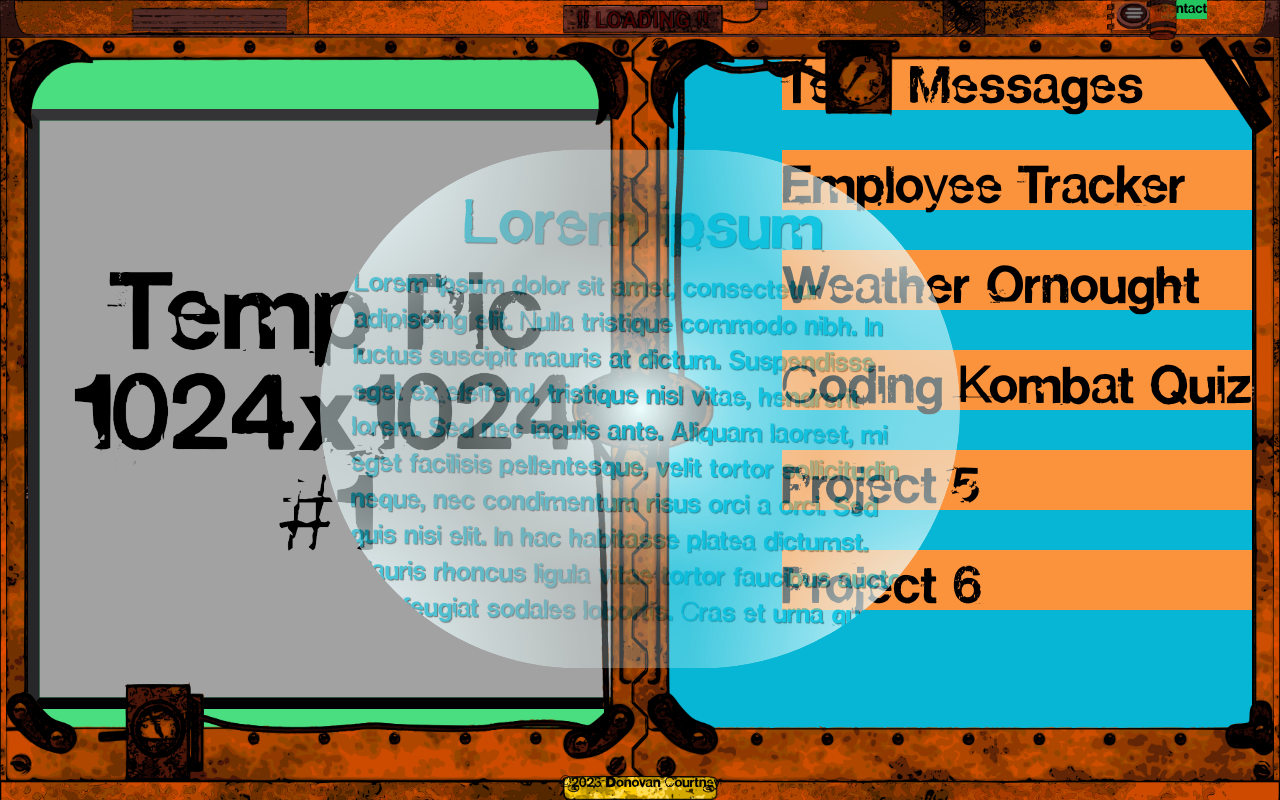
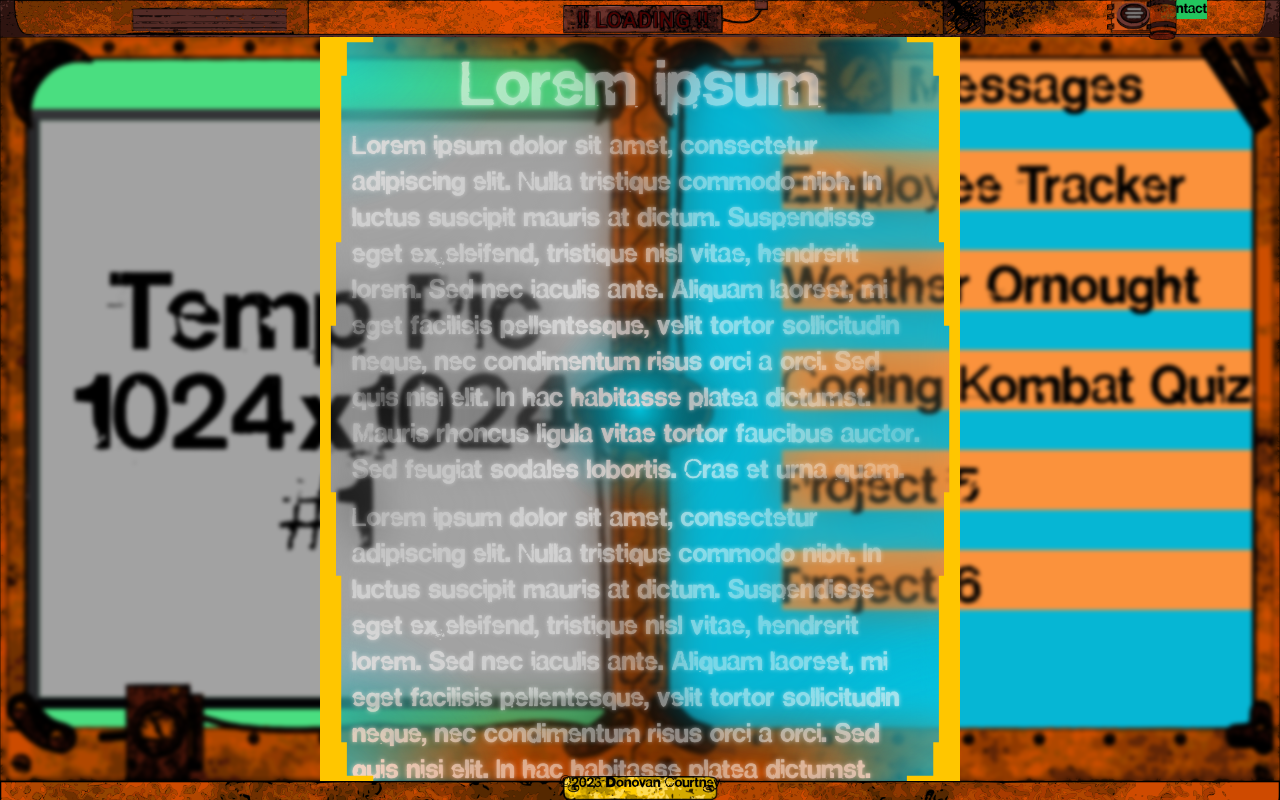
Before and after one commit to decourtney/react-portfolio, a React (Create React App) app: page /projects in a window 1280 px wide. Both pictures are taken after a click on the item "Tech Messages". Built offline with nearby package versions, Linux system fonts and the light colour scheme.

Commit message:
Details popup works

```diff
--- /dev/null
+++ b/src/components/Projects/Project.tsx
@@ -0,0 +1,61 @@
+import React, { useState, useEffect } from "react";
+import { Link, useLocation } from "react-router-dom";
+import { motion, stagger, useAnimation, useAnimate } from "framer-motion";
+
+
+const detailsVariants = {
+  open: {
+    scale: 1,
+  },
+  close: {
+    scale: 0,
+    // opacity: 0
+  },
+};
+
+const ProjectDetails = () => {
+  // const [isDetails, setIsDetails] = useState(false);
+
+  return (
+    <>
+      {/* <div className="absolute w-screen h-screen top-1/2 left-0 -translate-y-[50%] -translate-x-[50%] backdrop-blur-[2px]" /> */}
+      <div className="absolute top-1/2 left-0 w-fit h-fit max-h-screen transform -translate-y-[50%] -translate-x-[50%]">
+        <motion.div
+          className="relative"
+          initial="close"
+          animate="open"
+          variants={detailsVariants}
+          exit="close"
+          layout
+        >
+          <div className="details-border absolute w-full h-full z-10 pointer-events-none" />
+          <div className="details-lighting flex-col w-full max-h-screen p-[5%] text-[#ffffff] overflow-auto scrollbar-hide">
+            <h1 className="text-center text-7xl pb-[2%]">Lorem ipsum</h1>
+            <p className="text-3xl pb-[2%]">
+              Lorem ipsum dolor sit amet, consectetur adipiscing elit. Nulla
+              tristique commodo nibh. In luctus suscipit mauris at dictum.
+              Suspendisse eget ex eleifend, tristique nisl vitae, hendrerit
+              lorem. Sed nec iaculis ante. Aliquam laoreet, mi eget facilisis
+              pellentesque, velit tortor sollicitudin neque, nec condimentum
+              risus orci a orci. Sed quis nisi elit. In hac habitasse platea
+              dictumst. Mauris rhoncus ligula vitae tortor faucibus auctor. Sed
+              feugiat sodales lobortis. Cras et urna quam.
+            </p>
+            <p className="text-3xl pb-[2%]">
+              Lorem ipsum dolor sit amet, consectetur adipiscing elit. Nulla
+              tristique commodo nibh. In luctus suscipit mauris at dictum.
+              Suspendisse eget ex eleifend, tristique nisl vitae, hendrerit
+              lorem. Sed nec iaculis ante. Aliquam laoreet, mi eget facilisis
+              pellentesque, velit tortor sollicitudin neque, nec condimentum
+              risus orci a orci. Sed quis nisi elit. In hac habitasse platea
+              dictumst. Mauris rhoncus ligula vitae tortor faucibus auctor. Sed
+              feugiat sodales lobortis. Cras et urna quam.
+            </p>
+          </div>
+        </motion.div>
+      </div>
+    </>
+  );
+};
+
+export default ProjectDetails;
--- a/src/components/Projects/index.tsx
+++ b/src/components/Projects/index.tsx
@@ -1,4 +1,5 @@
 import React, { useEffect, useState } from "react";
+import { Link, useLocation, useNavigate, useFetcher } from "react-router-dom";
 import { useAppSelector, useAppDispatch } from "../../reducers/hooks";
 import { setNextIndex } from "../../reducers/projectSlice";
 import {
@@ -7,9 +8,11 @@ import {
   AnimatePresence,
   AnimateSharedLayout,
 } from "framer-motion";
+import ProjectDetails from "./Project";
+import projBorder from "../../images/proj_border.png";
 
 interface Project {
-  name?: string;
+  name: string;
   date?: string;
   description?: string;
   tags?: string[];
@@ -18,7 +21,7 @@ interface Project {
   image?: string;
 }
 
-const variants = {
+const carouselVariants = {
   enter: (direction: number) => ({
     y: direction > 0 ? "100%" : "-100%",
     opacity: 1,
@@ -64,7 +67,7 @@ const ProjectLeft = ({ data }: { data: Project[] }) => {
             key={currentPage}
             className="absolute"
             data-page={currentPage}
-            variants={variants}
+            variants={carouselVariants}
             initial="enter"
             animate="active"
             exit="exit"
@@ -90,12 +93,31 @@ const ProjectLeft = ({ data }: { data: Project[] }) => {
 // Need to make the list of projects and ul/li
 const ProjectRight = ({ data }: { data: Project[] }) => {
   const dispatch = useAppDispatch();
+  const [isDetails, setIsDetails] = useState(false);
 
-  const handleMouseClick = () => {};
+  // const handleDetails = () => {
+  //   setIsDetails(!isDetails);
+  //   !isDetails ? setIsDetails(true) :
+  // };
 
   const handleMouseEnter = (index: number) => {
     dispatch(setNextIndex(index));
   };
+
+  // Listen
+  useEffect(() => {
+    const handleEsc = (event: KeyboardEvent) => {
+      if (event.code === "Escape") {
+        if (isDetails) setIsDetails(false)
+      }
+    };
+    window.addEventListener("keydown", handleEsc);
+
+    return () => {
+      window.removeEventListener("keydown", handleEsc);
+    };
+  }, []);
+
   return (
     <>
       <div className="flex w-full justify-end">
@@ -103,43 +125,25 @@ const ProjectRight = ({ data }: { data: Project[] }) => {
           {data.map((project, index) => {
             return (
               <li key={project.name} className="cursor-pointer bg-orange-400">
-                <a href={project.url || project.repo} target="_blank">
                 <p
                   className="text-6xl hover:bg-green-400"
                   onMouseEnter={() => handleMouseEnter(index)}
+                  onClick={() => {setIsDetails(true)}}
                 >
                   <span>{project.name}</span>
                 </p>
-                </a>
               </li>
             );
           })}
         </ul>
-        <div className="fadinglight absolute top-1/2 left-0 flex justify-center items-center w-fit h-fit z-50 transform -translate-y-[50%] -translate-x-[50%] bg-cyan-50 rounded-full">
-          <motion.div className="holo flex-col w-full h-fit p-[5%] text-cyan-400 overflow-hidden">
-            <h1 className="text-center text-7xl pb-[2%]">Lorem ipsum</h1>
-            <p className="text-3xl pb-[2%]">
-              Lorem ipsum dolor sit amet, consectetur adipiscing elit. Nulla
-              tristique commodo nibh. In luctus suscipit mauris at dictum.
-              Suspendisse eget ex eleifend, tristique nisl vitae, hendrerit
-              lorem. Sed nec iaculis ante. Aliquam laoreet, mi eget facilisis
-              pellentesque, velit tortor sollicitudin neque, nec condimentum
-              risus orci a orci. Sed quis nisi elit. In hac habitasse platea
-              dictumst. Mauris rhoncus ligula vitae tortor faucibus auctor. Sed
-              feugiat sodales lobortis. Cras et urna quam.
-            </p>
-            {/* <p className="text-3xl pb-[2%]">
-              Lorem ipsum dolor sit amet, consectetur adipiscing elit. Nulla
-              tristique commodo nibh. In luctus suscipit mauris at dictum.
-              Suspendisse eget ex eleifend, tristique nisl vitae, hendrerit
-              lorem. Sed nec iaculis ante. Aliquam laoreet, mi eget facilisis
-              pellentesque, velit tortor sollicitudin neque, nec condimentum
-              risus orci a orci. Sed quis nisi elit. In hac habitasse platea
-              dictumst. Mauris rhoncus ligula vitae tortor faucibus auctor. Sed
-              feugiat sodales lobortis. Cras et urna quam.
-            </p> */}
-          </motion.div>
-        </div>
+
+        {isDetails ? (
+          <div
+            className="absolute w-screen h-screen top-1/2 left-0 -translate-y-[50%] -translate-x-[50%] backdrop-blur-[2px]"
+            onClick={() => {setIsDetails(false)}}
+          />
+        ) : null}
+        {isDetails ? <ProjectDetails /> : null}
       </div>
     </>
   );
--- a/src/input.css
+++ b/src/input.css
@@ -35,19 +35,15 @@ code {
 }
 
 .leftpanel-border {
-  /* border: 1rem solid transparent; */
   border-image-source: url(./images/border_left.png);
   border-image-width: 100%;
   border-image-slice: 50%;
-  /* border-width: 100px; */
 }
 
 .rightpanel-border {
-  /* border: 1rem solid transparent; */
   border-image-source: url(./images/border_right.png);
   border-image-width: 100%;
   border-image-slice: 50%;
-  /* border-width: 100px; */
 }
 
 .navbar-bg {
@@ -56,7 +52,6 @@ code {
   background-size: cover;
   border: none;
   width: 100%;
-  /* height: 0; */
   padding-top: 2.9%;
 }
 
@@ -70,7 +65,6 @@ code {
 }
 
 .blink {
-  /* background-color: #c4ca13; */
   animation-name: blink;
   animation-duration: 0.2s;
   animation-iteration-count: infinite;
@@ -118,64 +112,73 @@ code {
   bottom: 68%;
 }
 
-.fadinglight {
-  mask-image: radial-gradient(circle at center, rgb(34, 211, 238) 0%, transparent 45%),
-    radial-gradient(circle at 100% 0%, rgb(34, 211, 238) 0%, transparent 45%),
-    radial-gradient(circle at 100% 100%, rgb(34, 211, 238) 0%, transparent 45%),
-    radial-gradient(circle at 0% 100%, rgb(34, 211, 238) 0%, transparent 45%),
-    radial-gradient(circle at 0% 0%, rgb(34, 211, 238) 0%, transparent 45%);
-
-
-  /* mask-image: radial-gradient(circle at 50%, #85f5ff 5%, transparent 50%);
-  mask-image: radial-gradient(circle at 100% 0%, #85f5ff 5%, transparent 50%); */
-
-  /* mask-image: radial-gradient(circle,transparent 10%, #85f5ff); */
-  /* animation: flicker 5s infinite ease-in-out;  */
+.details-border {
+  border-image-source: url(./images/proj_border.png);
+  border-image-width: 100%;
+  border-image-slice: 50%;
 }
 
-.holo {
-  --c: #000000a0;
-  /* color: #9df4fffb; */
-  /* text-shadow: 1px 1px var(--c), 2px 2px var(--c), 3px 3px var(--c),
-    8px 8px 10px var(--c); */
-  /* color: #47f3ff; */
+.details-lighting {
+    --c: #ffffff;
+  text-shadow: 0px 0px 1px var(--c), 0px 0px 5px var(--c);
+  background-image: radial-gradient(circle at center, #00e1ff, transparent 20%),
+    radial-gradient(circle at 100% 0%, #00e1ff, transparent 20%),
+    radial-gradient(circle at 100% 100%, #00e1ff, transparent 20%),
+    radial-gradient(circle at 0% 100%, #00e1ff, transparent 20%),
+    radial-gradient(circle at 0% 0%, #00e1ff, transparent 20%);
+  mask-image: radial-gradient(circle at center, #000000 0%, transparent 50%),
+    radial-gradient(circle at 100% 0%, #000000 0%, transparent 50%),
+    radial-gradient(circle at 100% 100%, #000000 0%, transparent 50%),
+    radial-gradient(circle at 0% 100%, #000000 0%, transparent 50%),
+    radial-gradient(circle at 0% 0%, #000000 0%, transparent 50%);
+  backdrop-filter: blur(20px);
 
-  text-shadow: 1px 1px 1px var(--c);
-
-  /* mask-image: radial-gradient(circle, transparent 100%, black 10%); */
-
-  transform: skew(-1deg, 1deg);
-  opacity: 1;
+  animation: glitch1 10s infinite;
 }
 
-/* .holo {
-  animation: ani1 5s infinite ease-in-out alternate;
-} */
-
-.flicker {
-  animation: flicker 5s infinite ease-in-out;
+.details-text {
+  --c: #ffffff;
+  text-shadow: 0px 0px 10px var(--c);
 }
 
-@keyframes ani1 {
-  10%,
-  20%,
-  40%,
-  60% {
-    text-shadow: 1px 1px var(--c), 2px 2px var(--c), 3px 4px var(--c),
-      8px 8px 20px var(--c);
-    transform: skew(-1deg, 1deg);
+@keyframes glitch1 {
+  0% {
+    opacity: 1;
+  }
+  7% {
+    opacity: 0.75;
+  }
+  10% {
+    opacity: 1;
+  }
+  27% {
+    opacity: 1;
+  }
+  30% {
+    opacity: 0.75;
+  }
+  35% {
+    opacity: 1;
+  }
+  52% {
+    opacity: 1;
+  }
+  55% {
+    opacity: 0.75;
+  }
+  50% {
+    opacity: 1;
+  }
+  72% {
+    opacity: 1;
+  }
+  75% {
+    opacity: 0.75;
+  }
+  80% {
+    opacity: 1;
+  }
+  100% {
+    opacity: 1;
   }
 }
-
-@keyframes flicker {
-  20%,
-  50%,
-  90% {
-    opacity: 0.7;
-  }
-  32%,
-  65%,
-  83% {
-    opacity: 0.9;
-  }
-}
--- a/src/output.css
+++ b/src/output.css
@@ -850,10 +850,6 @@ video {
   height: 100vh;
 }
 
-.h-0 {
-  height: 0px;
-}
-
 .max-h-screen {
   max-height: 100vh;
 }
@@ -934,6 +930,10 @@ video {
 
 .w-full {
   width: 100%;
+}
+
+.w-screen {
+  width: 100vw;
 }
 
 .flex-shrink {
@@ -1032,18 +1032,6 @@ video {
   border-radius: 9999px;
 }
 
-.border {
-  border-width: 1px;
-}
-
-.border-\[100px\] {
-  border-width: 100px;
-}
-
-.border-\[\] {
-  border-color: ;
-}
-
 .bg-\[\#929292\] {
   --tw-bg-opacity: 1;
   background-color: rgb(146 146 146 / var(--tw-bg-opacity));
@@ -1057,11 +1045,6 @@ video {
 .bg-black {
   --tw-bg-opacity: 1;
   background-color: rgb(0 0 0 / var(--tw-bg-opacity));
-}
-
-.bg-cyan-50 {
-  --tw-bg-opacity: 1;
-  background-color: rgb(236 254 255 / var(--tw-bg-opacity));
 }
 
 .bg-cyan-500 {
@@ -1133,9 +1116,15 @@ video {
   line-height: 1;
 }
 
-.text-cyan-400 {
+.text-\[\#ffffff\] {
   --tw-text-opacity: 1;
-  color: rgb(34 211 238 / var(--tw-text-opacity));
+  color: rgb(255 255 255 / var(--tw-text-opacity));
+}
+
+.backdrop-blur-\[2px\] {
+  --tw-backdrop-blur: blur(2px);
+  -webkit-backdrop-filter: var(--tw-backdrop-blur) var(--tw-backdrop-brightness) var(--tw-backdrop-contrast) var(--tw-backdrop-grayscale) var(--tw-backdrop-hue-rotate) var(--tw-backdrop-invert) var(--tw-backdrop-opacity) var(--tw-backdrop-saturate) var(--tw-backdrop-sepia);
+          backdrop-filter: var(--tw-backdrop-blur) var(--tw-backdrop-brightness) var(--tw-backdrop-contrast) var(--tw-backdrop-grayscale) var(--tw-backdrop-hue-rotate) var(--tw-backdrop-invert) var(--tw-backdrop-opacity) var(--tw-backdrop-saturate) var(--tw-backdrop-sepia);
 }
 
 .transition {
@@ -1189,19 +1178,15 @@ code {
 }
 
 .leftpanel-border {
-  /* border: 1rem solid transparent; */
   border-image-source: url(./images/border_left.png);
   border-image-width: 100%;
   border-image-slice: 50%;
-  /* border-width: 100px; */
 }
 
 .rightpanel-border {
-  /* border: 1rem solid transparent; */
   border-image-source: url(./images/border_right.png);
   border-image-width: 100%;
   border-image-slice: 50%;
-  /* border-width: 100px; */
 }
 
 .navbar-bg {
@@ -1210,7 +1195,6 @@ code {
   background-size: cover;
   border: none;
   width: 100%;
-  /* height: 0; */
   padding-top: 2.9%;
 }
 
@@ -1224,7 +1208,6 @@ code {
 }
 
 .blink {
-  /* background-color: #c4ca13; */
   -webkit-animation-name: blink;
           animation-name: blink;
   -webkit-animation-duration: 0.2s;
@@ -1303,94 +1286,146 @@ code {
   bottom: 68%;
 }
 
-.fadinglight {
-  -webkit-mask-image: radial-gradient(circle at center, rgb(34, 211, 238) 0%, transparent 45%),
-    radial-gradient(circle at 100% 0%, rgb(34, 211, 238) 0%, transparent 45%),
-    radial-gradient(circle at 100% 100%, rgb(34, 211, 238) 0%, transparent 45%),
-    radial-gradient(circle at 0% 100%, rgb(34, 211, 238) 0%, transparent 45%),
-    radial-gradient(circle at 0% 0%, rgb(34, 211, 238) 0%, transparent 45%);
-          mask-image: radial-gradient(circle at center, rgb(34, 211, 238) 0%, transparent 45%),
-    radial-gradient(circle at 100% 0%, rgb(34, 211, 238) 0%, transparent 45%),
-    radial-gradient(circle at 100% 100%, rgb(34, 211, 238) 0%, transparent 45%),
-    radial-gradient(circle at 0% 100%, rgb(34, 211, 238) 0%, transparent 45%),
-    radial-gradient(circle at 0% 0%, rgb(34, 211, 238) 0%, transparent 45%);
-  /* mask-image: radial-gradient(circle at 50%, #85f5ff 5%, transparent 50%);
-  mask-image: radial-gradient(circle at 100% 0%, #85f5ff 5%, transparent 50%); */
-  /* mask-image: radial-gradient(circle,transparent 10%, #85f5ff); */
-  /* animation: flicker 5s infinite ease-in-out;  */
+.details-border {
+  border-image-source: url(./images/proj_border.png);
+  border-image-width: 100%;
+  border-image-slice: 50%;
 }
 
-.holo {
-  --c: #000000a0;
-  /* color: #9df4fffb; */
-  /* text-shadow: 1px 1px var(--c), 2px 2px var(--c), 3px 3px var(--c),
-    8px 8px 10px var(--c); */
-  /* color: #47f3ff; */
-  text-shadow: 1px 1px 1px var(--c);
-  /* mask-image: radial-gradient(circle, transparent 100%, black 10%); */
-  -webkit-transform: skew(-1deg, 1deg);
-          transform: skew(-1deg, 1deg);
-  opacity: 1;
+.details-lighting {
+  --c: #ffffff;
+  text-shadow: 0px 0px 1px var(--c), 0px 0px 5px var(--c);
+  background-image: radial-gradient(circle at center, #00e1ff, transparent 20%),
+    radial-gradient(circle at 100% 0%, #00e1ff, transparent 20%),
+    radial-gradient(circle at 100% 100%, #00e1ff, transparent 20%),
+    radial-gradient(circle at 0% 100%, #00e1ff, transparent 20%),
+    radial-gradient(circle at 0% 0%, #00e1ff, transparent 20%);
+  -webkit-mask-image: radial-gradient(circle at center, #000000 0%, transparent 50%),
+    radial-gradient(circle at 100% 0%, #000000 0%, transparent 50%),
+    radial-gradient(circle at 100% 100%, #000000 0%, transparent 50%),
+    radial-gradient(circle at 0% 100%, #000000 0%, transparent 50%),
+    radial-gradient(circle at 0% 0%, #000000 0%, transparent 50%);
+          mask-image: radial-gradient(circle at center, #000000 0%, transparent 50%),
+    radial-gradient(circle at 100% 0%, #000000 0%, transparent 50%),
+    radial-gradient(circle at 100% 100%, #000000 0%, transparent 50%),
+    radial-gradient(circle at 0% 100%, #000000 0%, transparent 50%),
+    radial-gradient(circle at 0% 0%, #000000 0%, transparent 50%);
+  -webkit-backdrop-filter: blur(20px);
+          backdrop-filter: blur(20px);
+  -webkit-animation: glitch1 10s infinite;
+          animation: glitch1 10s infinite;
 }
 
-/* .holo {
-  animation: ani1 5s infinite ease-in-out alternate;
-} */
-
-.flicker {
-  -webkit-animation: flicker 5s infinite ease-in-out;
-          animation: flicker 5s infinite ease-in-out;
+.details-text {
+  --c: #ffffff;
+  text-shadow: 0px 0px 10px var(--c);
 }
 
-@-webkit-keyframes ani1 {
-  10%,
-  20%,
-  40%,
-  60% {
-    text-shadow: 1px 1px var(--c), 2px 2px var(--c), 3px 4px var(--c),
-      8px 8px 20px var(--c);
-    -webkit-transform: skew(-1deg, 1deg);
-            transform: skew(-1deg, 1deg);
+@-webkit-keyframes glitch1 {
+  0% {
+    opacity: 1;
+  }
+
+  7% {
+    opacity: 0.75;
+  }
+
+  10% {
+    opacity: 1;
+  }
+
+  27% {
+    opacity: 1;
+  }
+
+  30% {
+    opacity: 0.75;
+  }
+
+  35% {
+    opacity: 1;
+  }
+
+  52% {
+    opacity: 1;
+  }
+
+  55% {
+    opacity: 0.75;
+  }
+
+  50% {
+    opacity: 1;
+  }
+
+  72% {
+    opacity: 1;
+  }
+
+  75% {
+    opacity: 0.75;
+  }
+
+  80% {
+    opacity: 1;
+  }
+
+  100% {
+    opacity: 1;
   }
 }
 
-@keyframes ani1 {
-  10%,
-  20%,
-  40%,
-  60% {
-    text-shadow: 1px 1px var(--c), 2px 2px var(--c), 3px 4px var(--c),
-      8px 8px 20px var(--c);
-    -webkit-transform: skew(-1deg, 1deg);
-            transform: skew(-1deg, 1deg);
-  }
-}
-
-@-webkit-keyframes flicker {
-  20%,
-  50%,
-  90% {
-    opacity: 0.7;
+@keyframes glitch1 {
+  0% {
+    opacity: 1;
   }
 
-  32%,
-  65%,
-  83% {
-    opacity: 0.9;
-  }
-}
-
-@keyframes flicker {
-  20%,
-  50%,
-  90% {
-    opacity: 0.7;
+  7% {
+    opacity: 0.75;
   }
 
-  32%,
-  65%,
-  83% {
-    opacity: 0.9;
+  10% {
+    opacity: 1;
+  }
+
+  27% {
+    opacity: 1;
+  }
+
+  30% {
+    opacity: 0.75;
+  }
+
+  35% {
+    opacity: 1;
+  }
+
+  52% {
+    opacity: 1;
+  }
+
+  55% {
+    opacity: 0.75;
+  }
+
+  50% {
+    opacity: 1;
+  }
+
+  72% {
+    opacity: 1;
+  }
+
+  75% {
+    opacity: 0.75;
+  }
+
+  80% {
+    opacity: 1;
+  }
+
+  100% {
+    opacity: 1;
   }
 }
 
```
Also changed, not shown: src/App.tsx (+4 -4 lines), src/pages/ProjectDetails.tsx (added, +19 -0 lines), src/routes/index.tsx (+5 -2 lines). Lines whose indentation alone changed are shown as unchanged.
